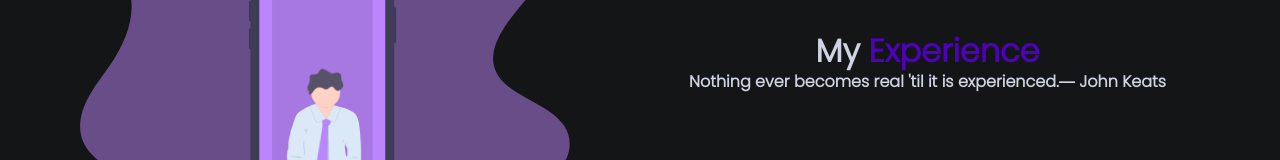
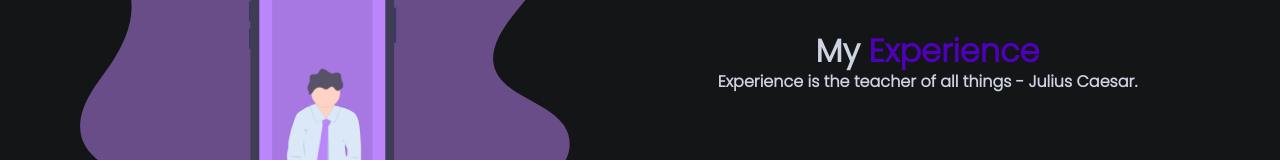
Before and after one commit to Axelgoris99/Axelgoris99.github.io, a plain HTML site: page experience.html in a window 1280 px wide. Shown: the part 293-453 px from the top of the page. Drawn offline with nearby package versions, Linux system fonts and the light colour scheme; some icons are missing; files whose address does not match are found by name.

```diff
--- a/experience.html
+++ b/experience.html
@@ -165,7 +165,7 @@
                     <div class="dropdown px-md-5 col-md-6 d-flex flex-column align-items-center justify-content-center animate__animated animate__fadeInUp animate__delay-1s">
                         <h2 class="main-heading mb-0 experience_head">My <span class="my_experience">Experience</span></h2>
                         <p class="pre-heading font-weight-bolder text-center animate__animated animate__fadeInUp animate__delay-2s">
-                            Nothing ever becomes real 'til it is experienced.― John Keats
+                            Experience is the teacher of all things - Julius Caesar.
                         </p>
                     </div>
                 </div>
```
Also changed, not shown: 1 other file.
